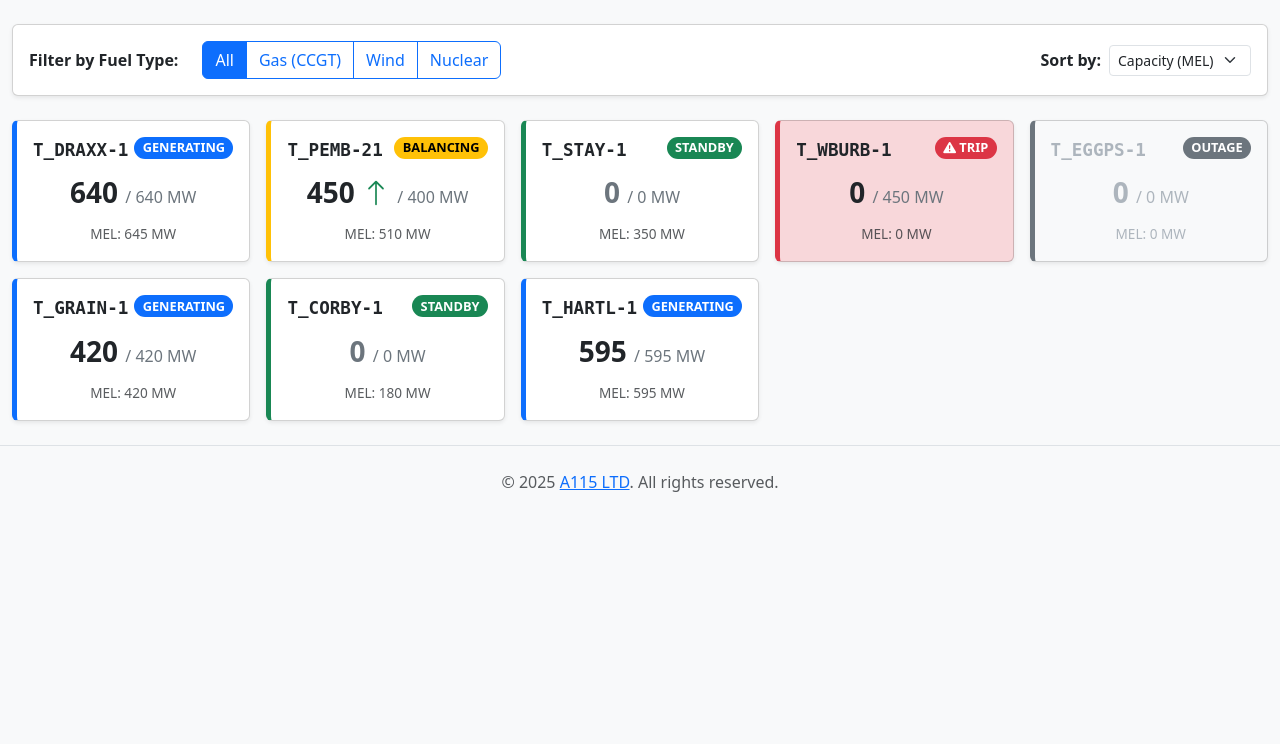
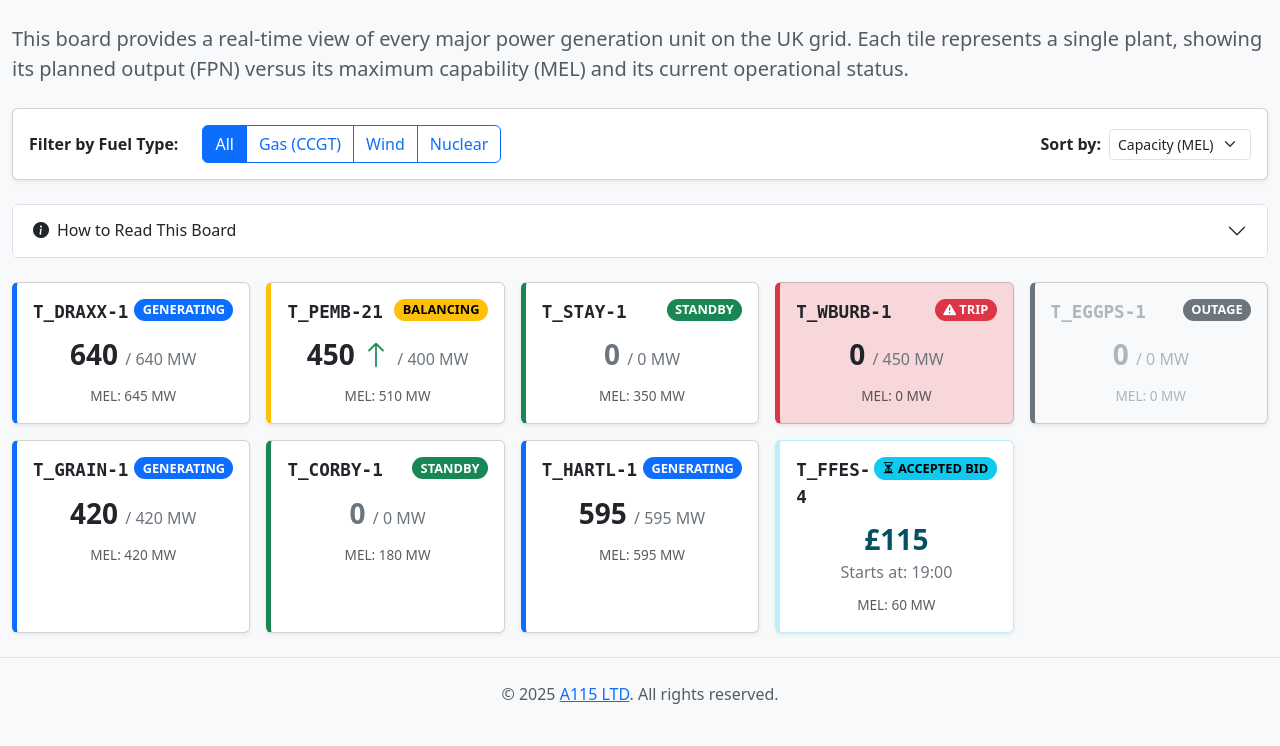
Before and after one commit to a115/gridsight, a Django app: page /status-board/ in a window 1280 px wide. Shown: the part 56-802 px from the top of the page. Before the commit the page ends 548 px from the top, so only its background shows below. Run offline with Django 5.2, Linux system fonts and the light colour scheme.

Commit message:
Adds BOALF tile to bingo board

```diff
--- a/templates/plant_status_board.html
+++ b/templates/plant_status_board.html
@@ -4,7 +4,33 @@
 
 {% block nav_title %}Live Plant Status Board{% endblock %}
 
+{% block extra_head %}
+<style>
+    @keyframes pulse-border {
+        0% { border-color: var(--bs-info); }
+        50% { border-color: var(--bs-info-bg-subtle); }
+        100% { border-color: var(--bs-info); }
+    }
+    .status-accepted-bid {
+        animation: pulse-border 2s infinite;
+    }
+    .offer-price {
+        font-size: 1.75rem;
+        font-weight: 700;
+        color: var(--bs-info-text-emphasis);
+    }
+    .start-time {
+        font-size: 1rem;
+        color: #6c757d;
+    }
+</style>
+{% endblock %}
+
+
 {% block content %}
+<div class="mb-4">
+    <p class="lead text-muted">This board provides a real-time view of every major power generation unit on the UK grid. Each tile represents a single plant, showing its planned output (FPN) versus its maximum capability (MEL) and its current operational status.</p>
+</div>
 <!-- Control Panel -->
 <div class="card shadow-sm mb-4">
     <div class="card-body d-flex flex-wrap gap-3 align-items-center">
@@ -33,6 +59,29 @@
     </div>
 </div>
 
+<!-- Legend Accordion -->
+<div class="accordion mb-4" id="legendAccordion">
+    <div class="accordion-item">
+        <h2 class="accordion-header">
+            <button class="accordion-button collapsed" type="button" data-bs-toggle="collapse" data-bs-target="#collapseLegend" aria-expanded="false" aria-controls="collapseLegend">
+                <i class="bi bi-info-circle-fill me-2"></i> How to Read This Board
+            </button>
+        </h2>
+        <div id="collapseLegend" class="accordion-collapse collapse" data-bs-parent="#legendAccordion">
+            <div class="accordion-body">
+                <ul class="list-group list-group-flush">
+                    <li class="list-group-item d-flex align-items-center"><span class="badge text-bg-primary me-3">Generating</span> The plant is online and generating electricity as planned.</li>
+                    <li class="list-group-item d-flex align-items-center"><span class="badge text-bg-success me-3">Standby</span> The plant is offline but available to be turned on by the grid operator (MEL > 0, FPN = 0).</li>
+                    <li class="list-group-item d-flex align-items-center"><span class="badge text-bg-warning me-3">Balancing</span> The plant has been instructed by the grid operator to generate more or less than planned.</li>
+                    <li class="list-group-item d-flex align-items-center"><span class="badge text-bg-info me-3">Accepted Bid</span> The plant is currently offline but has accepted a bid to start generating at a future time.</li>
+                    <li class="list-group-item d-flex align-items-center"><span class="badge text-bg-danger me-3">Trip</span> The plant has unexpectedly and suddenly gone offline.</li>
+                    <li class="list-group-item d-flex align-items-center"><span class="badge text-bg-secondary me-3">Outage</span> The plant is offline and unavailable, likely for planned maintenance (MEL = 0).</li>
+                </ul>
+            </div>
+        </div>
+    </div>
+</div>
+
 <!-- Plant Status Tiles -->
 <div class="row row-cols-1 row-cols-md-2 row-cols-lg-3 row-cols-xl-5 g-3">
     {% for plant in plants %}
@@ -45,6 +94,13 @@
                         {% if plant.icon %}<i class="bi {{ plant.icon }}"></i> {% endif %}{{ plant.status_text }}
                     </span>
                 </div>
+
+                {% if plant.status_text == 'Accepted Bid' %}
+                <div class="text-center my-2">
+                    <div class="offer-price">£{{ plant.offer_price }}</div>
+                    <div class="start-time">Starts at: {{ plant.start_time }}</div>
+                </div>
+                {% else %}
                 <div class="text-center my-2">
                     <span class="generation-value">
                         {{ plant.actual_gen }}
@@ -54,6 +110,8 @@
                     </span>
                     <span class="generation-plan">/ {{ plant.fpn }} MW</span>
                 </div>
+                {% endif %}
+
                 <div class="text-center text-muted">
                     <span class="mel-value">MEL: {{ plant.mel }} MW</span>
                 </div>
--- a/viz/views.py
+++ b/viz/views.py
@@ -324,6 +324,20 @@ def plant_status_board_view(request):
             "mel": 595,
             "balancing_direction": None,
         },
+        # This next one represents a plant in the "Accepted Bid" state and requires new keys: offer_price and start_time
+        {
+            "name": "T_FFES-4",
+            "status_class": "status-accepted-bid",
+            "badge_class": "text-bg-info",
+            "status_text": "Accepted Bid",
+            "icon": "bi-hourglass-split",
+            "actual_gen": 0,
+            "fpn": 0,
+            "mel": 60,
+            "balancing_direction": None,
+            "offer_price": 115,
+            "start_time": "19:00",
+        },
     ]
     context = {"plants": plants_data}
     return render(request, "plant_status_board.html", context)
```
